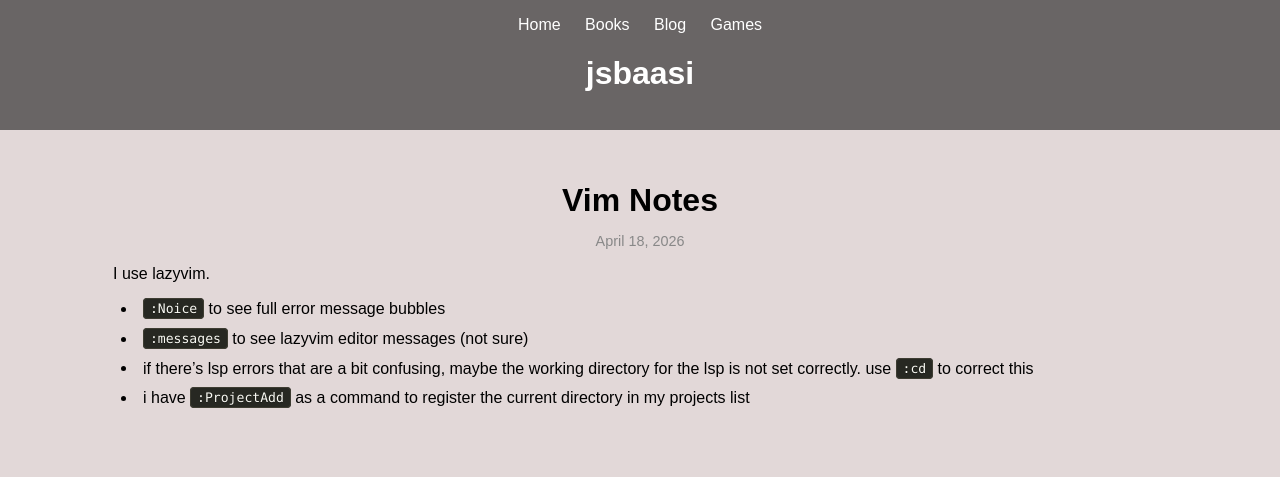
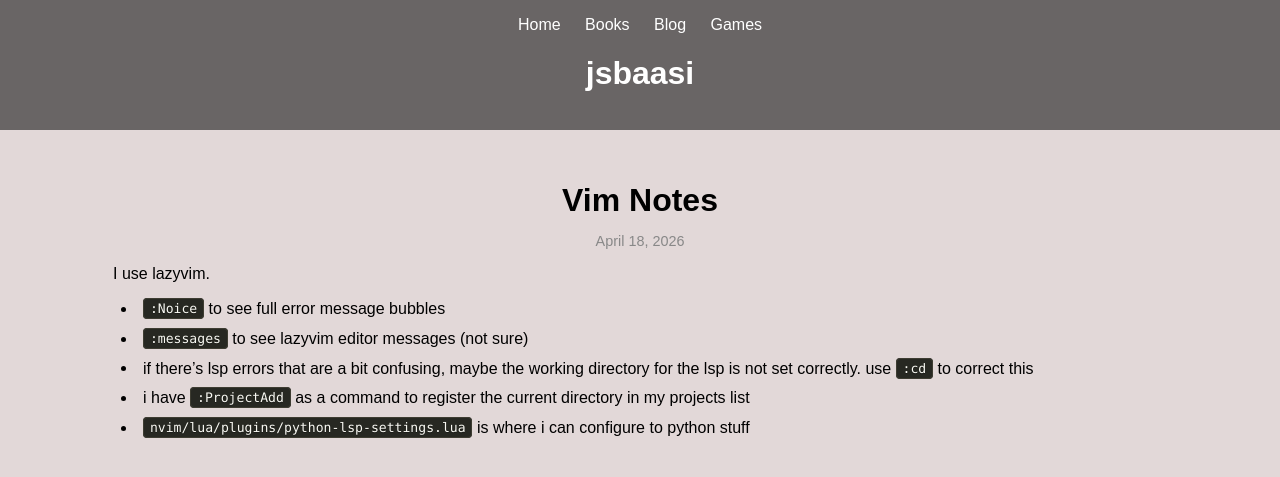
Before and after one commit to jsbaasi/jsbaasi.github.io, a Jekyll site: the page built from _posts/2026-04-18-vim-notes.md, in a window 1280 px wide. Shown: the top 477 px of the page. Built offline with Jekyll 4.4.1, drawn with Linux system fonts in a browser that asks for light colours.

Commit message:
vault backup: 2026-05-24 11:39:52

```diff
--- a/_posts/2026-04-18-vim-notes.md
+++ b/_posts/2026-04-18-vim-notes.md
@@ -10,3 +10,4 @@
 - `:messages` to see lazyvim editor messages (not sure)
 - if there's lsp errors that are a bit confusing, maybe the working directory for the lsp is not set correctly. use  `:cd` to correct this
 - i have `:ProjectAdd` as a command to register the current directory in my projects list
+- `nvim/lua/plugins/python-lsp-settings.lua` is where i can configure to python stuff
```
